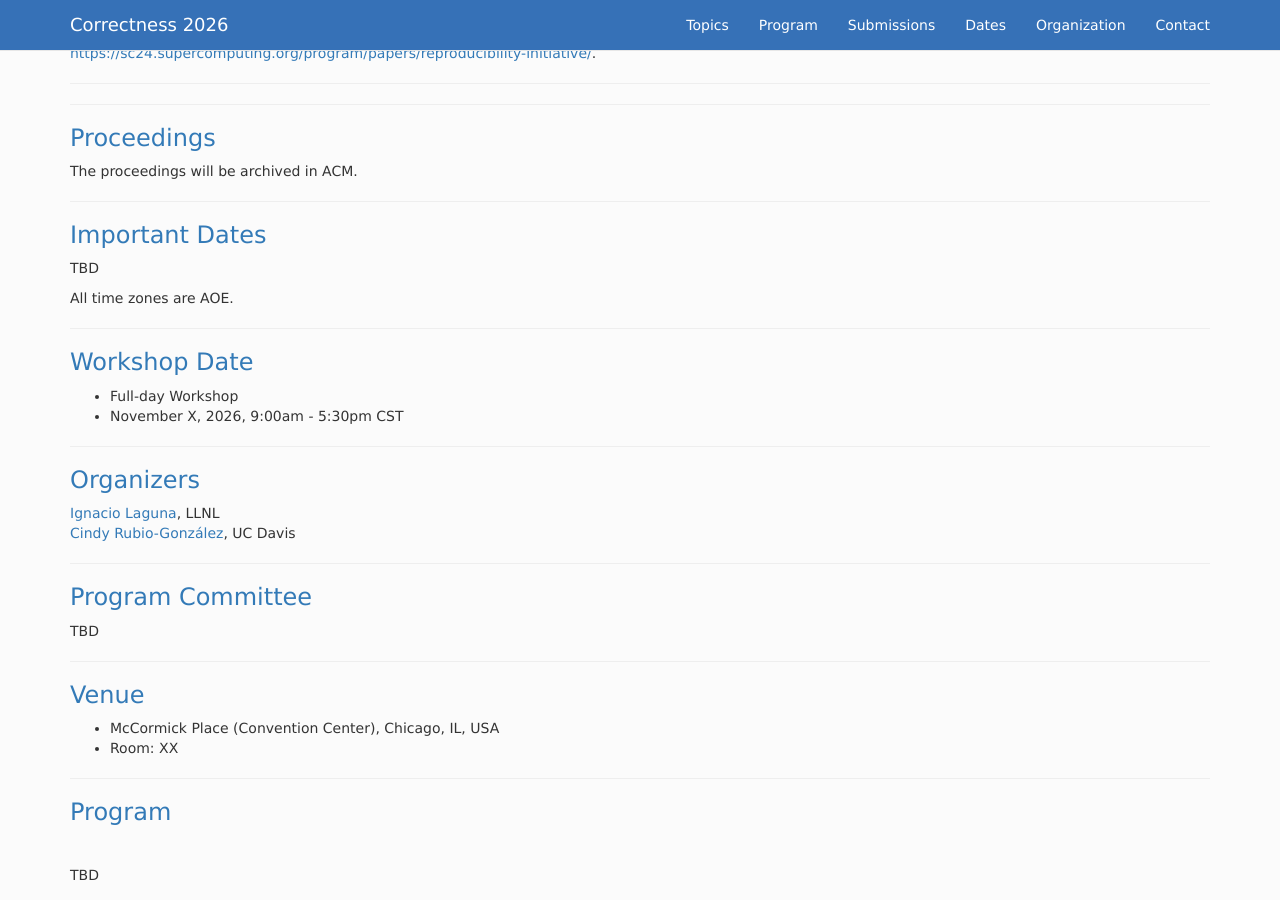
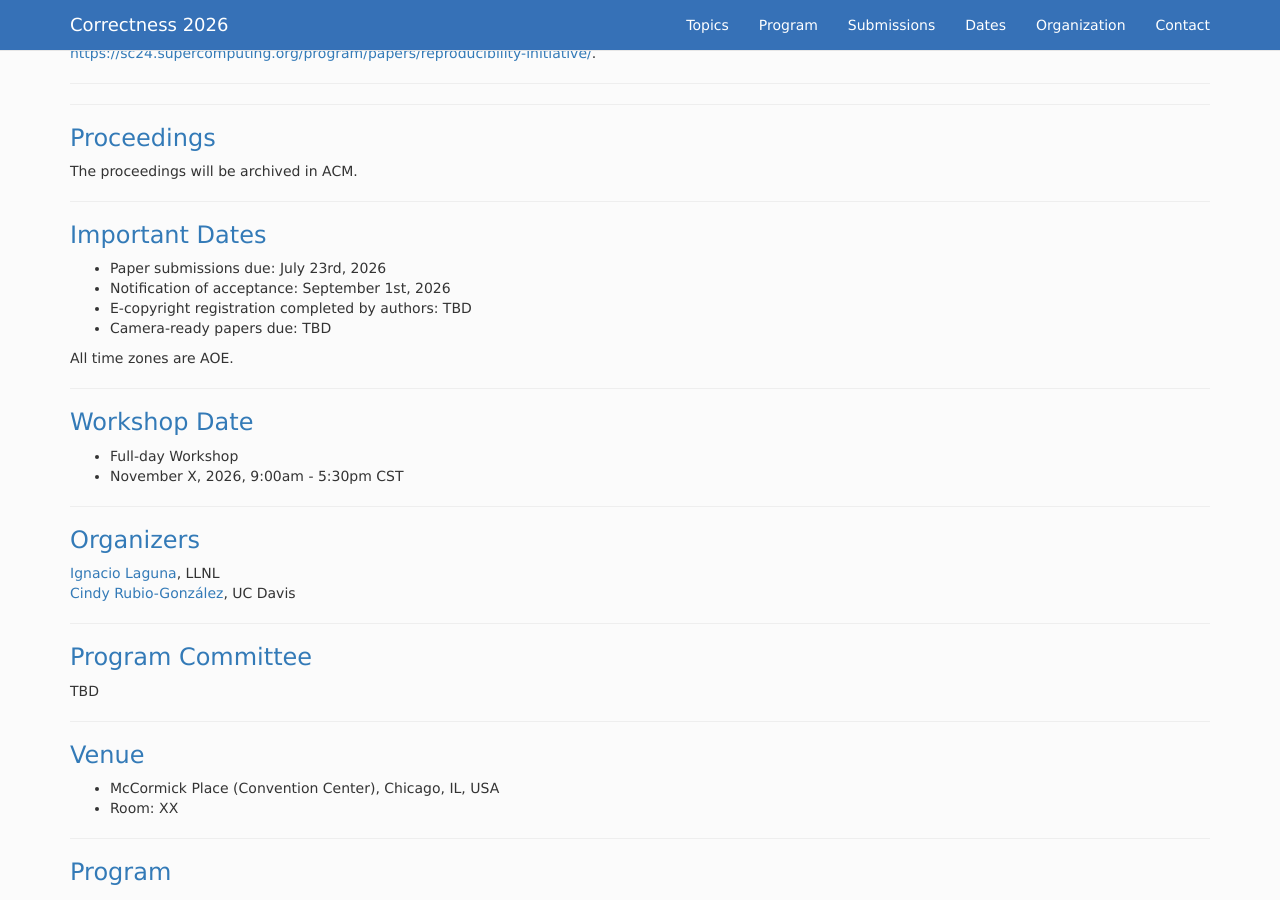
Before and after one commit to correctness-workshop/2026, a Jekyll site: the page built from index.md, in a window 1280 px wide and 900 px high, scrolled down 2452 px. Built offline with Jekyll 4.4.1, drawn with Linux system fonts in a browser that asks for light colours; nearby versions of some CDN libraries; the list of posts is cut into pages by our own code.

Commit message:
added dates

```diff
--- a/index.md
+++ b/index.md
@@ -105,15 +105,13 @@ The proceedings will be archived in ACM.
 ---
 ### <a class="anchor" name="dates"> Important Dates </a>
 
-TBD
 
-<!--
-* Paper submissions due: TBD
-* Notification of acceptance: TB
+* Paper submissions due: July 23rd, 2026
+* Notification of acceptance: September 1st, 2026
 * E-copyright registration completed by authors: TBD
 * Camera-ready papers due: TBD
 
-
+<!--
 * Paper submissions due: ~~July 18, 2025~~ ~~**Extended:** August 1, 2025~~ **Extended:** August 3, 2025
 * Notification of acceptance: ~~August 22, 2025~~ **Extended:** September 5, 2025
 * E-copyright registration completed by authors: TBD
```
